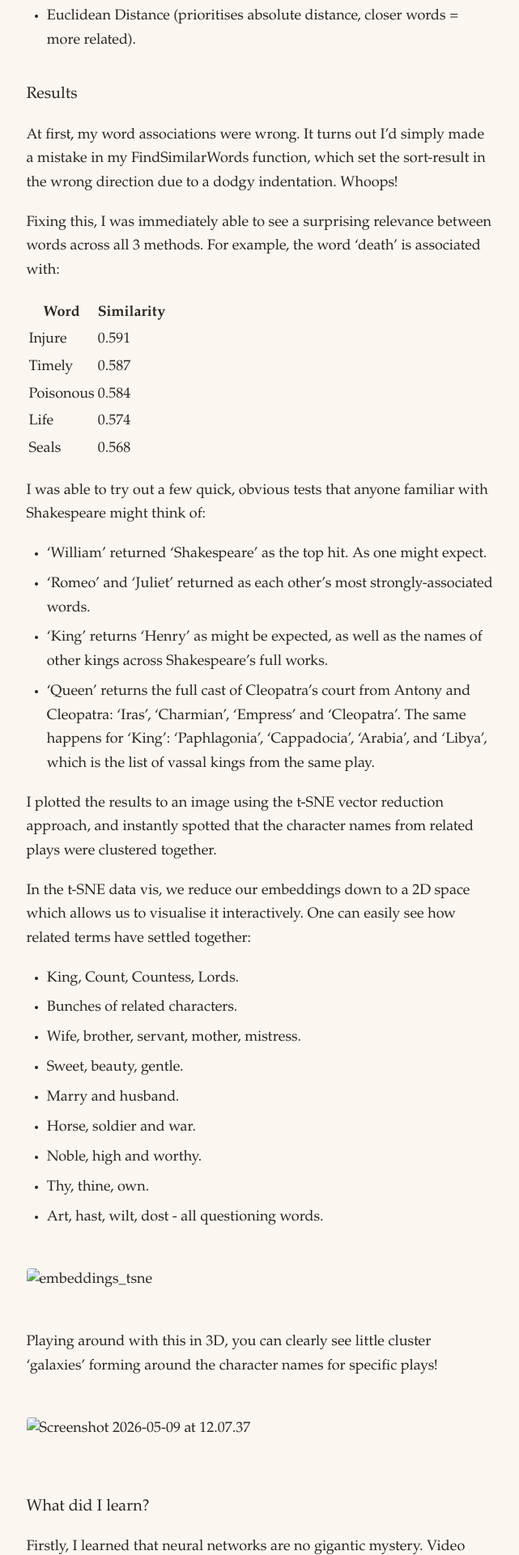
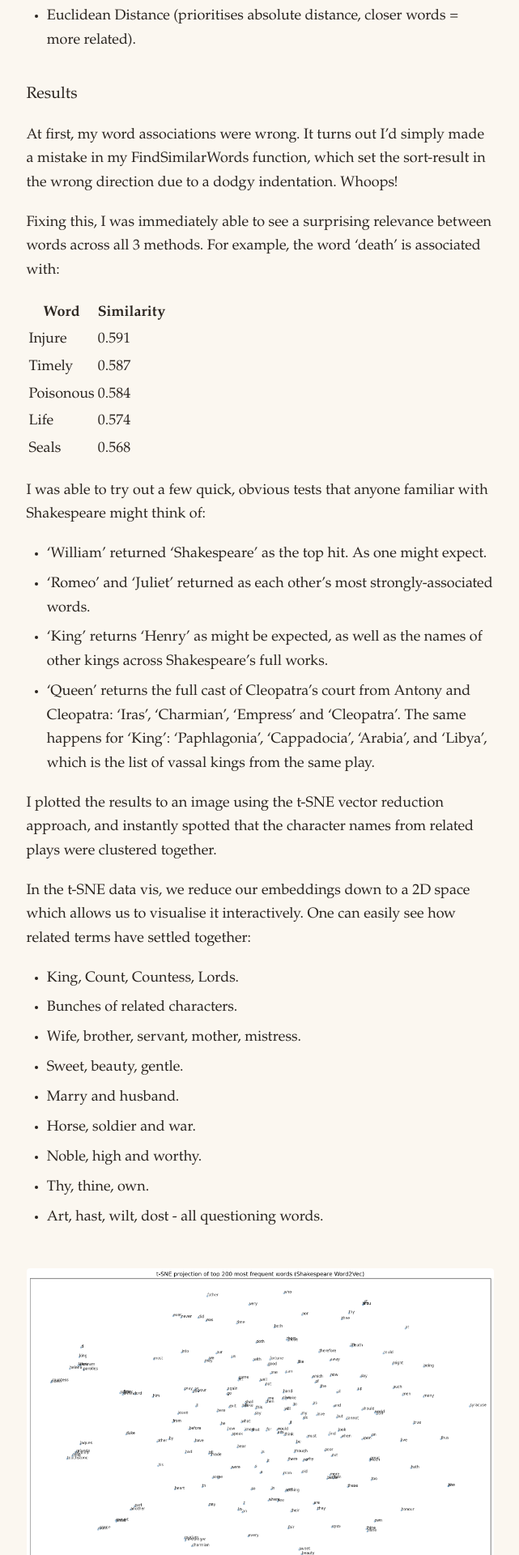
Before and after one commit to OliverEGreen/OliverEGreen.github.io, a Jekyll site: the page built from _posts/2026-05-09-building-word2vec.md, in a window 1280 px wide. Shown: the part 4480-6400 px from the top of the page at 81% size, without its empty margins (319-960 px from the left). Built offline with Jekyll 4.4.1, drawn with Linux system fonts in a browser that asks for light colours.

Commit message:
Update 2026-05-09-building-word2vec.md

```diff
--- a/_posts/2026-05-09-building-word2vec.md
+++ b/_posts/2026-05-09-building-word2vec.md
@@ -108,11 +108,11 @@
 * Thy, thine, own.
 * Art, hast, wilt, dost - all questioning words.
 
-![embeddings_tsne](/Users/olivergreen/Documents/Training LLM/embeddings_tsne.png)
+![embeddings_tsne](https://github.com/OliverEGreen/OliverEGreen.github.io/blob/main/Word2Vec/embeddings_tsne.png)
 
 Playing around with this in 3D, you can clearly see little cluster 'galaxies' forming around the character names for specific plays!
 
-![Screenshot 2026-05-09 at 12.07.37](/Users/olivergreen/Documents/Training LLM/Screenshot 2026-05-09 at 12.07.37.png)
+![Screenshot 2026-05-09 at 12.07.37](https://github.com/OliverEGreen/OliverEGreen.github.io/blob/main/Word2Vec/Screenshot%202026-05-09%20at%2012.07.37.png)
 
 ### What did I learn?
 
```
